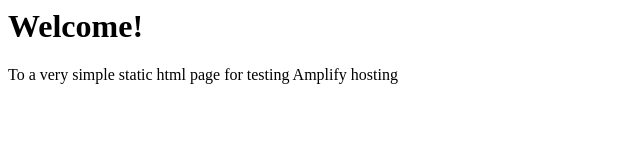
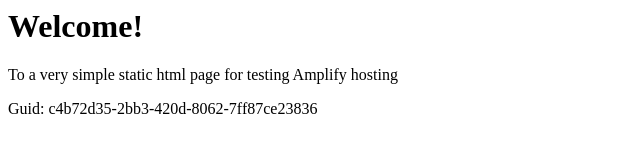
Before and after one commit to aws-aemilia-cdg/Github-PR-Commit-Integration-Test-DoNotTouch-v0-preprod-eu-west-3, a website: page src/index.html in a window 1280 px wide. Shown: the whole page, without its empty margins (0-640 px from the left). Drawn offline with Linux system fonts and the light colour scheme.

Commit message:
commit from integ tests

```diff
--- a/src/index.html
+++ b/src/index.html
@@ -1,3 +1,5 @@
+
+
 <html lang="en">
 
 <head>
@@ -10,6 +12,6 @@
 <body>
     <h1>Welcome!</h1>
     <p>To a very simple static html page for testing Amplify hosting</p>
-</body>
+    <p>Guid: c4b72d35-2bb3-420d-8062-7ff87ce23836</p></body>
 
 </html>
```
